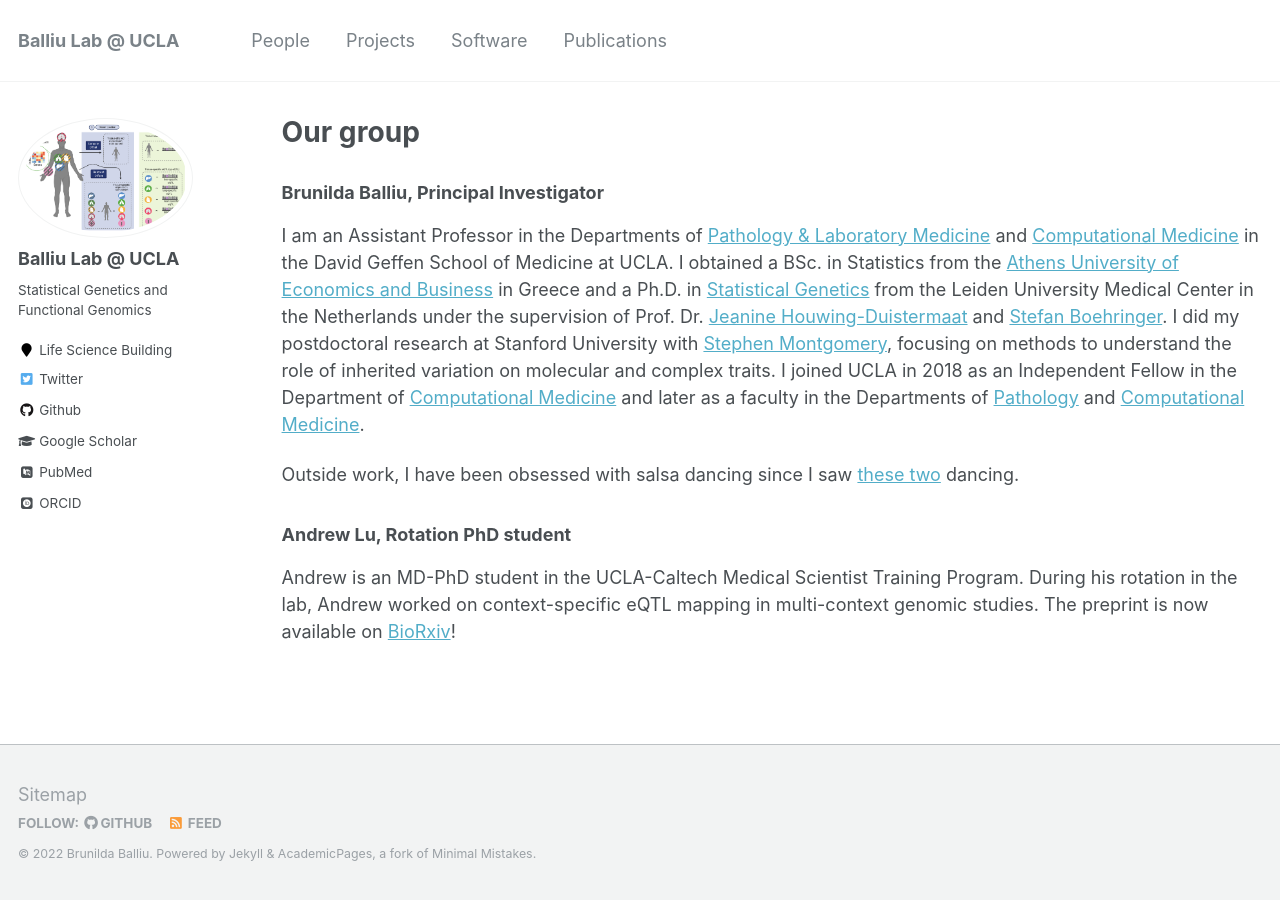
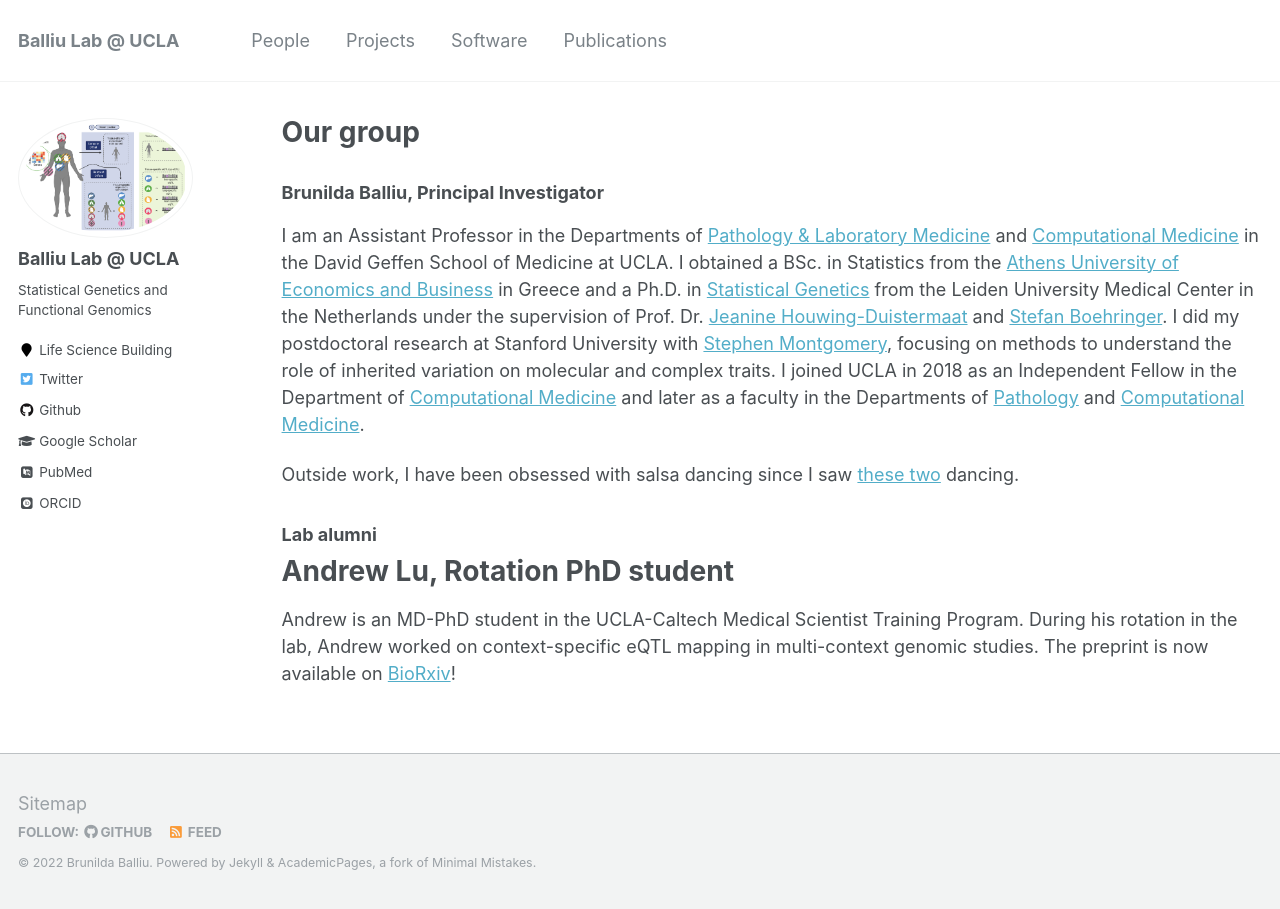
Before and after one commit to BalliuLab/balliulab.github.io, a Jekyll site: the page built from _pages/cv.md, in a window 1280 px wide. Built offline with Jekyll 4.4.1, drawn with Linux system fonts in a browser that asks for light colours; some web fonts are replaced.

Commit message:
Update cv.md

```diff
--- a/_pages/cv.md
+++ b/_pages/cv.md
@@ -15,5 +15,7 @@ I am an Assistant Professor in the Departments of [Pathology & Laboratory Medici
 
  Outside work, I have been obsessed with salsa dancing since I saw [these two](https://www.youtube.com/watch?v=NkP6d0csYfM&ab_channel=BoscoOrtega) dancing.
 
-### Andrew Lu, Rotation PhD student
+### Lab alumni
+
+# Andrew Lu, Rotation PhD student
 Andrew is an MD-PhD student in the UCLA-Caltech Medical Scientist Training Program. During his rotation in the lab, Andrew worked on context-specific eQTL mapping in multi-context genomic studies. The preprint is now available on [BioRxiv](https://www.biorxiv.org/content/10.1101/2021.06.17.448889v1)!
```
